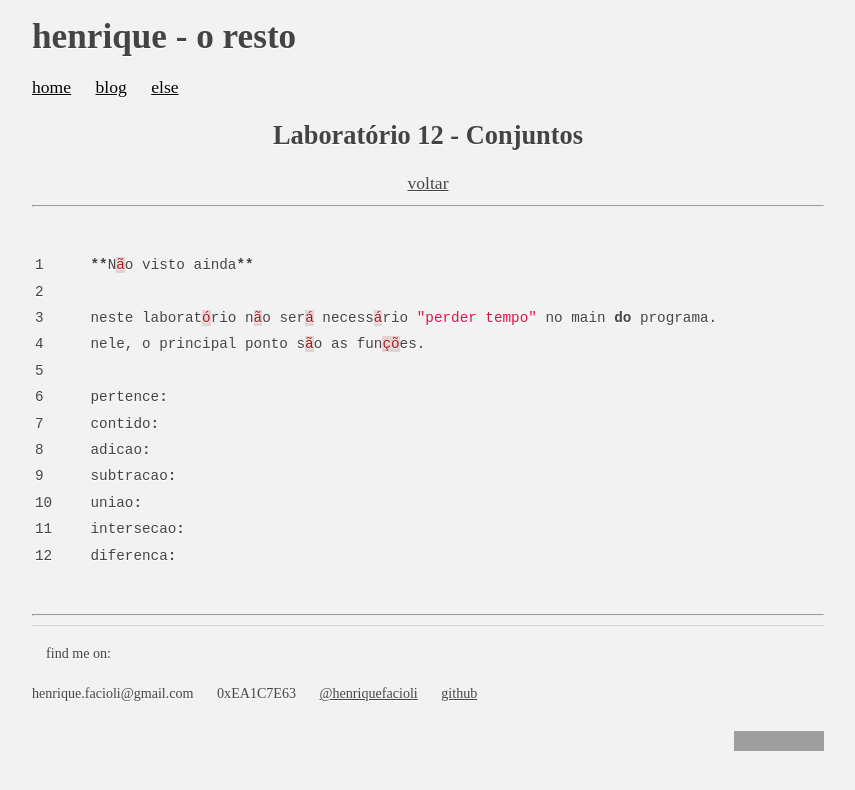
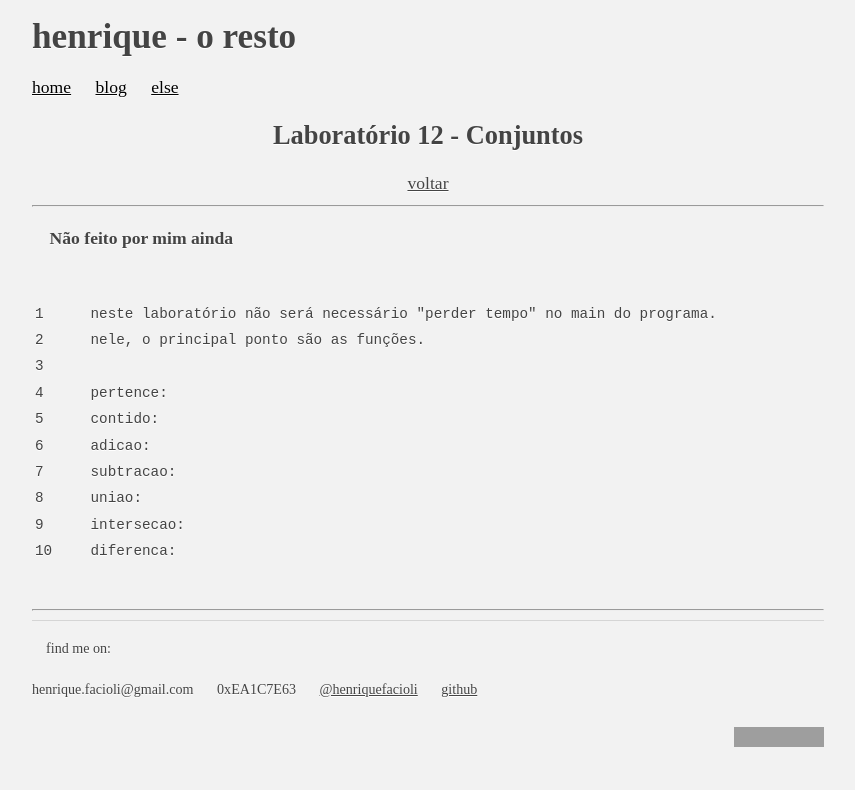
Before and after one commit to faciolihenrique/henriquefacioli.github.io, a Jekyll site: the page built from else/mc102/1s2016/pseudo12.md, in a window 1280 px wide. Shown: the top 790 px of the page, without its empty margins (212-1067 px from the left). Built offline with Jekyll 4.4.1, drawn with Linux system fonts in a browser that asks for light colours; grey boxes are pictures that could not be loaded.

Commit message:
correcaozinha

```diff
--- a/else/mc102/1s2016/pseudo12.md
+++ b/else/mc102/1s2016/pseudo12.md
@@ -4,9 +4,9 @@ title: henrique - o resto
 postName: "Laboratório 12 - Conjuntos"
 anterior: ../
 ---
-{% highlight c linenos%}
-    **Não visto ainda**
+**Não feito por mim ainda**
 
+{% highlight b linenos%}
     neste laboratório não será necessário "perder tempo" no main do programa.
     nele, o principal ponto são as funções.
 
```
